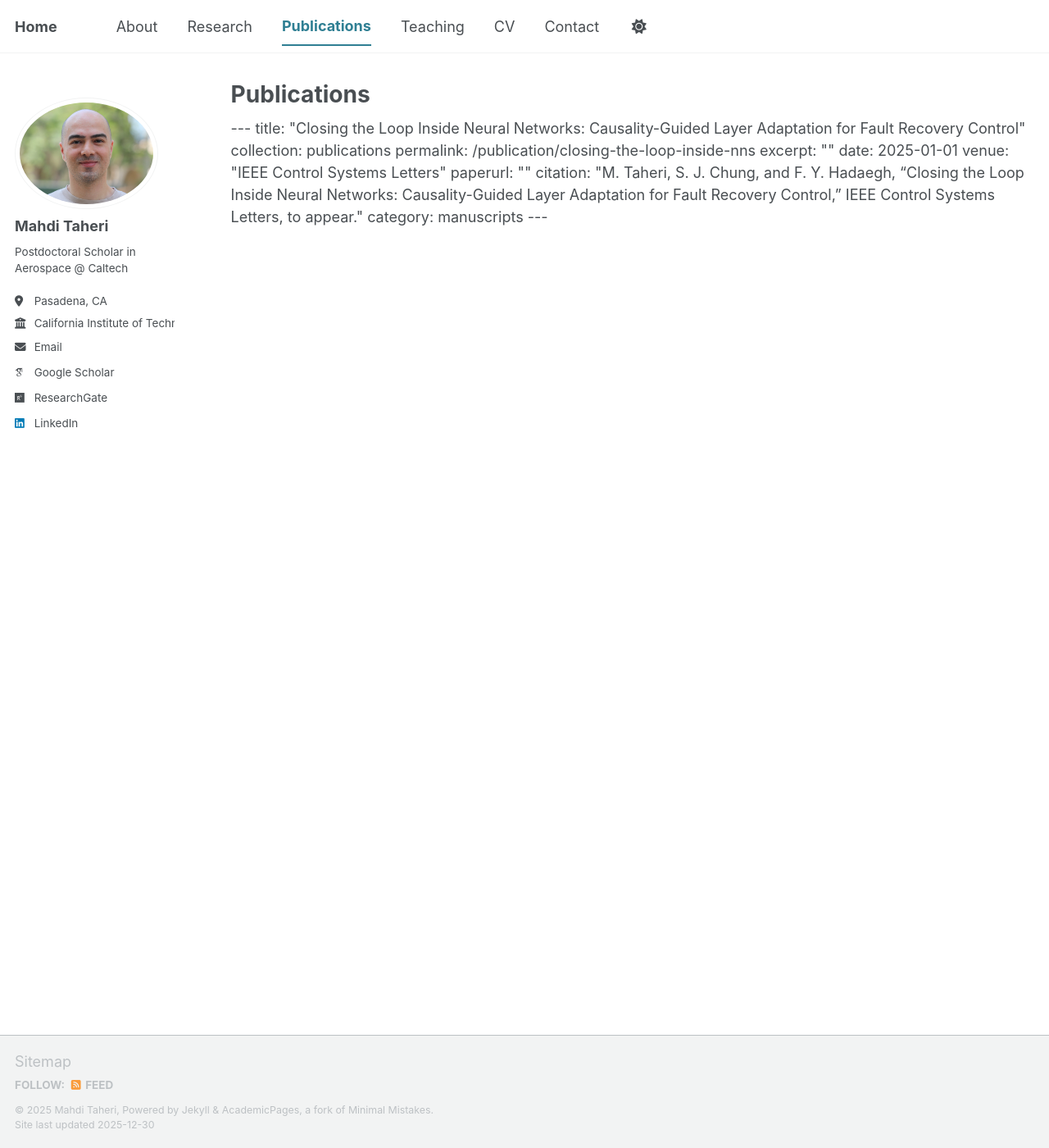
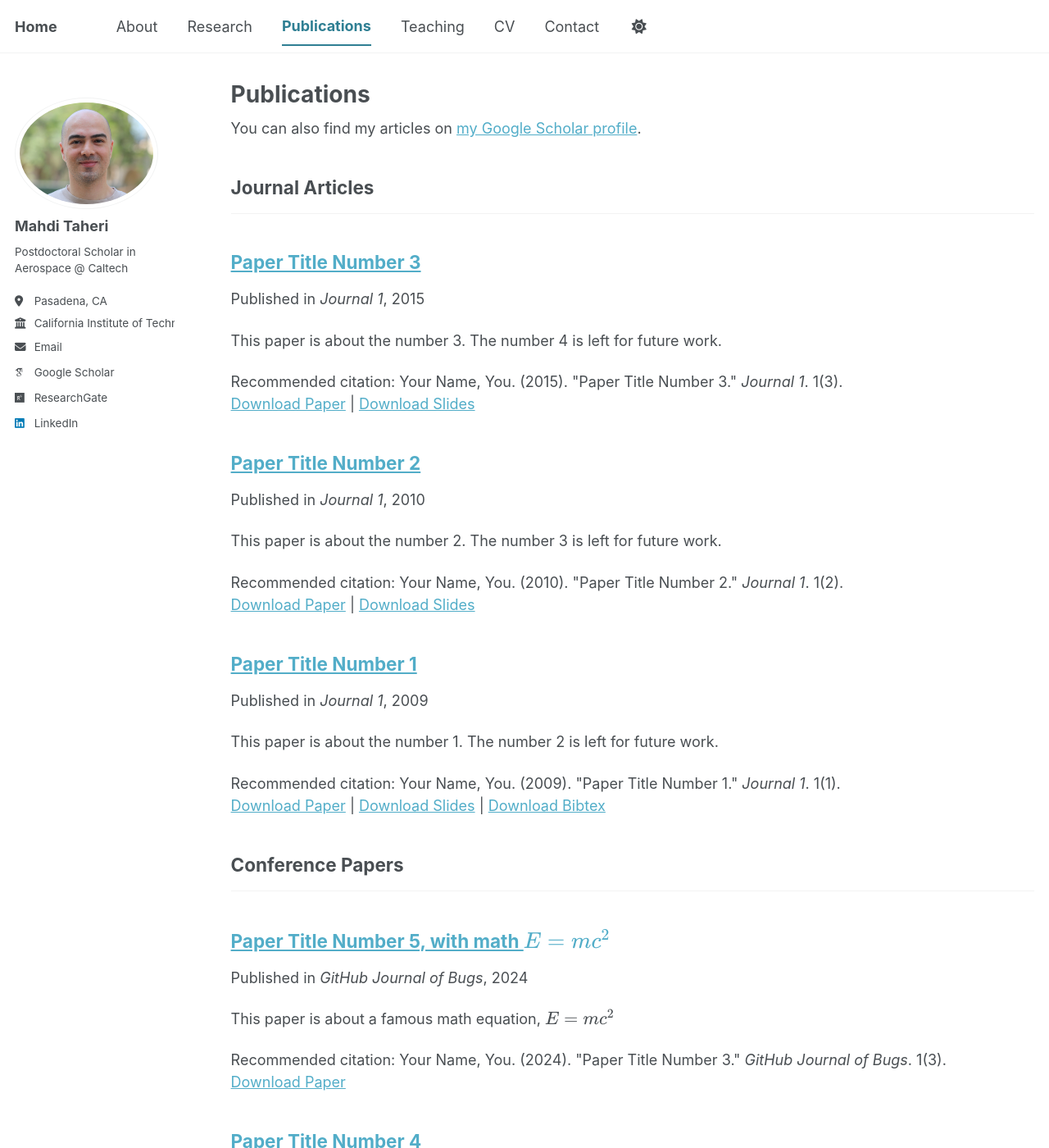
Before and after one commit to mtaheriee/mtaheriee.github.io, a Jekyll site: the page built from _pages/publications.html, in a window 1280 px wide and 1400 px high. Shown: the whole window at 82% size. Built offline with Jekyll 4.4.1, drawn with Linux system fonts in a browser that asks for light colours; some web fonts are replaced; a script bundle is joined from its source files by our own code; library files that are not in the unit come from our copies; some of the changed text lies outside the part shown.

Commit message:
Update publications.html

```diff
--- a/_pages/publications.html
+++ b/_pages/publications.html
@@ -5,14 +5,29 @@
 author_profile: true
 ---
 
----
-title: "Closing the Loop Inside Neural Networks: Causality-Guided Layer Adaptation for Fault Recovery Control"
-collection: publications
-permalink: /publication/closing-the-loop-inside-nns
-excerpt: ""
-date: 2025-01-01
-venue: "IEEE Control Systems Letters"
-paperurl: ""
-citation: "M. Taheri, S. J. Chung, and F. Y. Hadaegh, “Closing the Loop Inside Neural Networks: Causality-Guided Layer Adaptation for Fault Recovery Control,” IEEE Control Systems Letters, to appear."
-category: manuscripts
----
+{% if site.author.googlescholar %}
+  <div class="wordwrap">You can also find my articles on <a href="{{site.author.googlescholar}}">my Google Scholar profile</a>.</div>
+{% endif %}
+
+{% include base_path %}
+
+<!-- New style rendering if publication categories are defined -->
+{% if site.publication_category %}
+  {% for category in site.publication_category  %}
+    {% assign title_shown = false %}
+    {% for post in site.publications reversed %}
+      {% if post.category != category[0] %}
+        {% continue %}
+      {% endif %}
+      {% unless title_shown %}
+        <h2>{{ category[1].title }}</h2><hr />
+        {% assign title_shown = true %}
+      {% endunless %}
+      {% include archive-single.html %}
+    {% endfor %}
+  {% endfor %}
+{% else %}
+  {% for post in site.publications reversed %}
+    {% include archive-single.html %}
+  {% endfor %}
+{% endif %}
```
